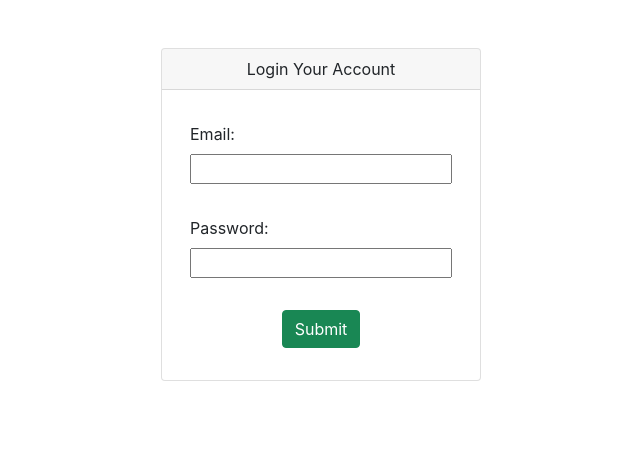
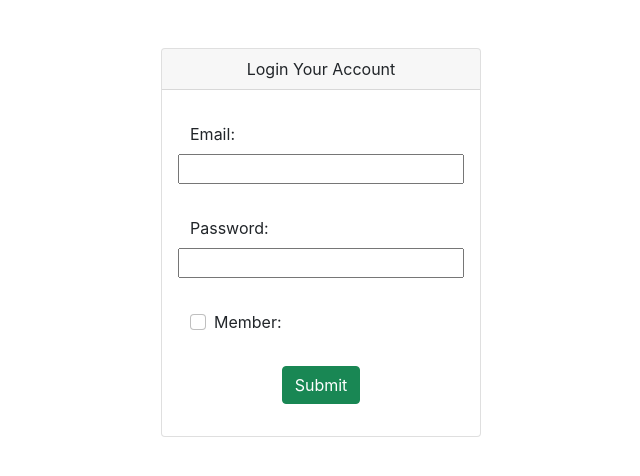
Before and after one commit to sandisuryadi36/login-with-validation, a React (Create React App) app: page / in a window 1280 px wide. Shown: the top 476 px of the page, without its empty margins (319-959 px from the left). Built offline with nearby package versions, Linux system fonts and the light colour scheme.

Commit message:
update view

```diff
--- a/src/App.js
+++ b/src/App.js
@@ -2,7 +2,7 @@ import LoginForm from "./component/loginForm";
 
 function App() {
   return (
-    <div className="card col-3 center">
+    <div className="card col-lg-3 center">
       <div className="card-header text-center">
         Login Your Account
       </div>
--- a/src/component/loginForm.jsx
+++ b/src/component/loginForm.jsx
@@ -1,16 +1,23 @@
 import React from "react";
+
+const InputForm = ({label, type, name}) => {
+    return (
+        <div className="my-3 row">
+            <label className="form-label" htmlFor="email">{label}:</label>
+            <input type={type} name={name} />
+        </div>
+    )
+}
 
 export default class LoginForm extends React.Component {
     render() {
         return (
             <form className="container d-flex flex-column">
-                <div className="my-3 d-flex flex-column">
-                    <label className="form-label" htmlFor="email">Email:</label>
-                    <input type="email" name="email" id="emailInput" />
-                </div>
-                <div className="my-3 d-flex flex-column">
-                    <label className="form-label" htmlFor="password">Password:</label>
-                    <input type="password" name="password" id="passwordlInput" />
+                <InputForm label={"Email"} type={"email"} name={"email"} />
+                <InputForm label={"Password"} type={"password"} name={"password"} />
+                <div className="my-3">
+                    <input type="checkbox" name="member" className="form-check-input"/>
+                    <label className="form-check-label ms-2" htmlFor="member">Member:</label>
                 </div>
                 <button type="submit" className="btn btn-success m-3 align-self-center">Submit</button>
             </form>
```
